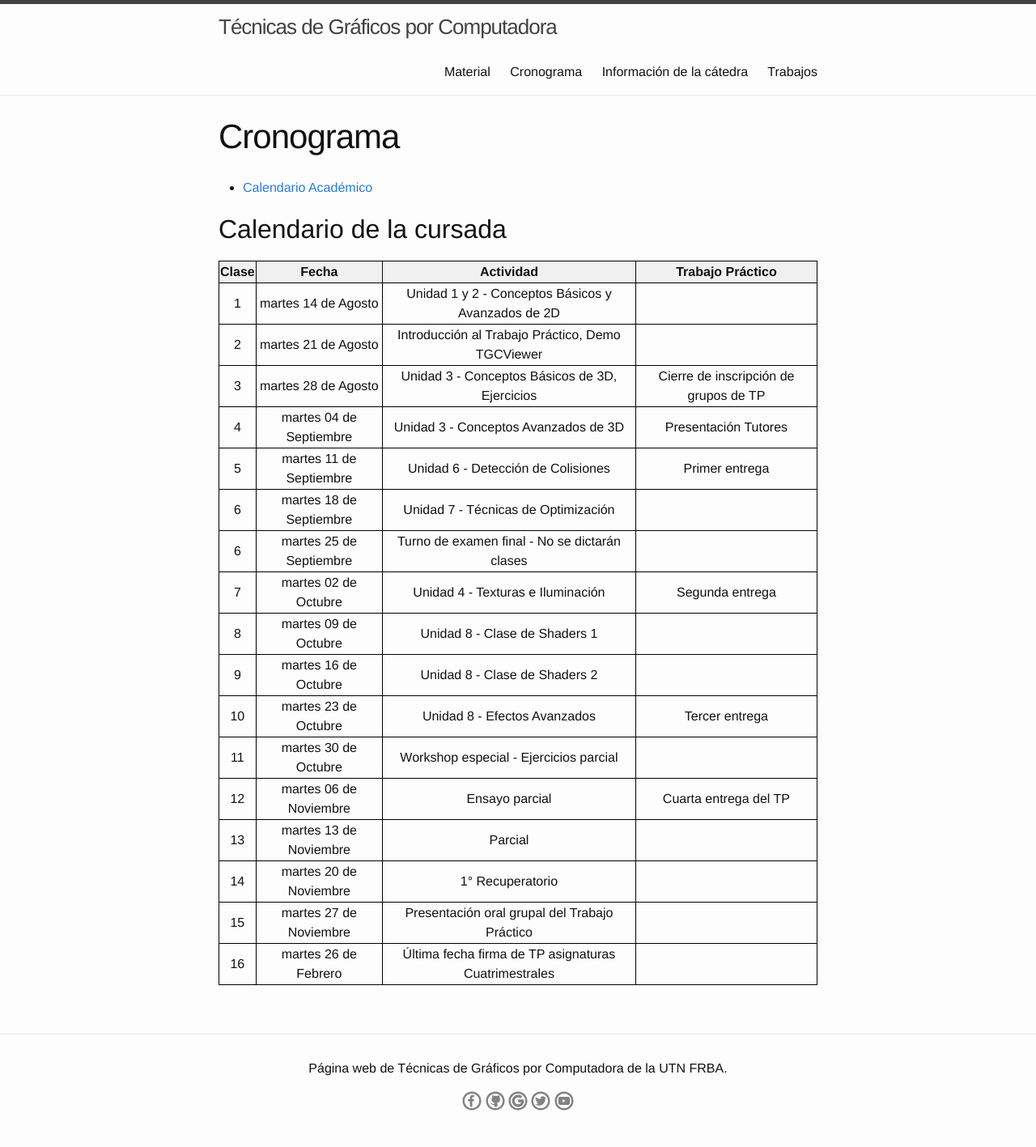
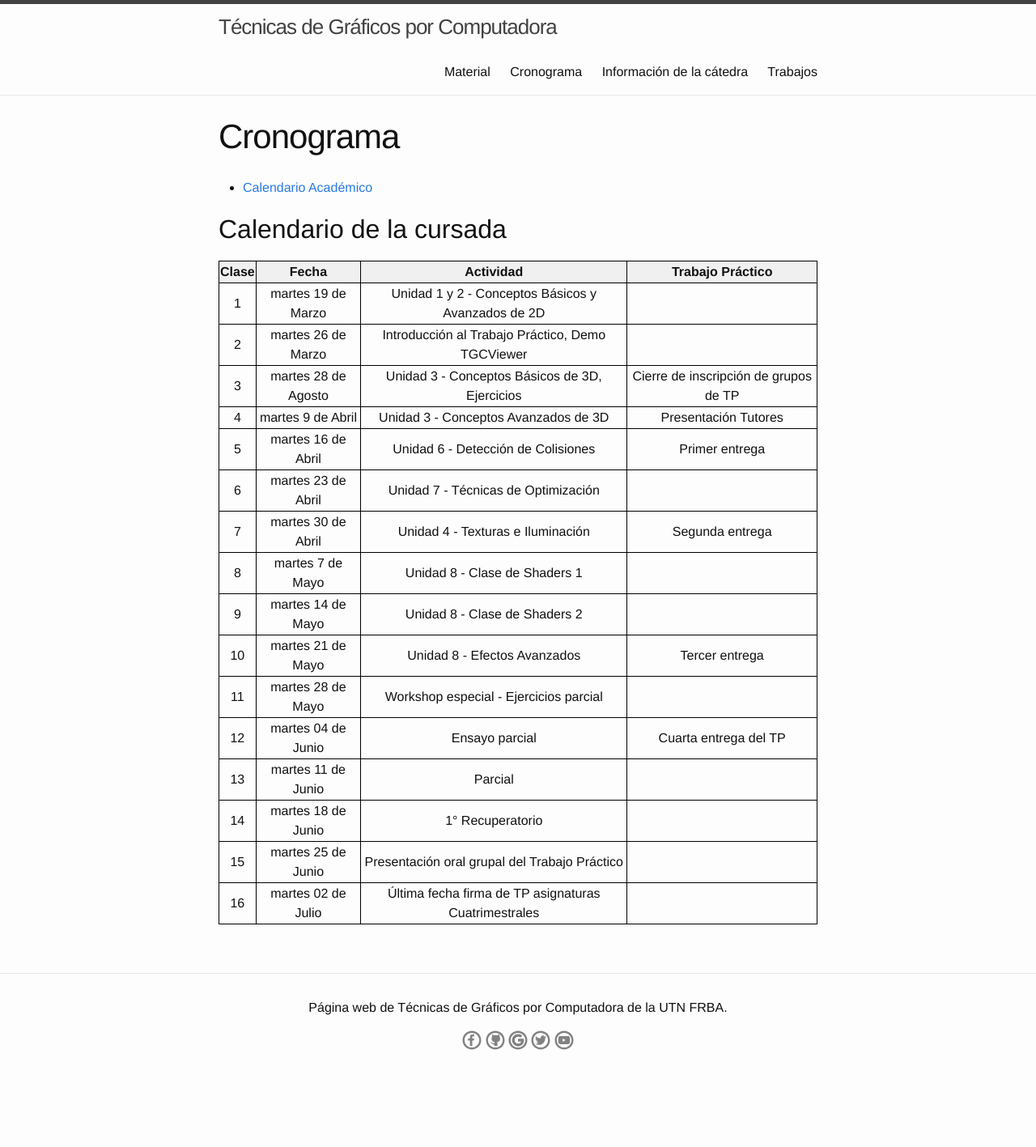
Before and after one commit to tgc-utn/tgc-utn.github.io, a Jekyll site: the page built from cronograma/index.md, in a window 1280 px wide. Shown: the whole page at 81% size. Built offline with Jekyll 4.4.1, drawn with Linux system fonts in a browser that asks for light colours; after the commit the page ends 1342 px from its top, so only the background shows below that.

Commit message:
Update index.md

```diff
--- a/cronograma/index.md
+++ b/cronograma/index.md
@@ -34,20 +34,19 @@ td{
 
 | Clase | Fecha               | Actividad    | Trabajo Práctico  |
 |:-----:|:-------------------:|:------------:|:-----------------:|
-|  1    | martes 14 de Agosto | Unidad 1 y 2 - Conceptos Básicos y Avanzados de 2D ||
-|  2    | martes 21 de Agosto | Introducción al Trabajo Práctico, Demo TGCViewer ||
+|  1    | martes 19 de Marzo | Unidad 1 y 2 - Conceptos Básicos y Avanzados de 2D ||
+|  2    | martes 26 de Marzo | Introducción al Trabajo Práctico, Demo TGCViewer ||
 |  3    | martes 28 de Agosto | Unidad 3 - Conceptos Básicos de 3D, Ejercicios | Cierre de inscripción de grupos de TP|
-|  4    | martes 04 de Septiembre | Unidad 3 - Conceptos Avanzados de 3D | Presentación Tutores|
-|  5    | martes 11 de Septiembre | Unidad 6 - Detección de Colisiones | Primer entrega|
-|  6    | martes 18 de Septiembre | Unidad 7 - Técnicas de Optimización ||
-|  6    | martes 25 de Septiembre | Turno de examen final - No se dictarán clases ||
-|  7    | martes 02 de Octubre | Unidad 4 - Texturas e Iluminación | Segunda entrega|
-|  8    | martes 09 de Octubre | Unidad 8 - Clase de Shaders 1 ||
-|  9    | martes 16 de Octubre | Unidad 8 - Clase de Shaders 2 ||
-| 10    | martes 23 de Octubre | Unidad 8 - Efectos Avanzados | Tercer entrega|
-| 11    | martes 30 de Octubre | Workshop especial - Ejercicios parcial||
-| 12    | martes 06 de Noviembre | Ensayo parcial | Cuarta entrega del TP |
-| 13    | martes 13 de Noviembre | Parcial ||
-| 14    | martes 20 de Noviembre | 1° Recuperatorio ||
-| 15    | martes 27 de Noviembre | Presentación oral grupal del Trabajo Práctico ||
-| 16    | martes 26 de Febrero | Última fecha firma de TP asignaturas Cuatrimestrales ||
+|  4    | martes 9 de Abril | Unidad 3 - Conceptos Avanzados de 3D | Presentación Tutores|
+|  5    | martes 16 de Abril | Unidad 6 - Detección de Colisiones | Primer entrega|
+|  6    | martes 23 de Abril | Unidad 7 - Técnicas de Optimización ||
+|  7    | martes 30 de Abril | Unidad 4 - Texturas e Iluminación | Segunda entrega|
+|  8    | martes 7 de Mayo | Unidad 8 - Clase de Shaders 1 ||
+|  9    | martes 14 de Mayo | Unidad 8 - Clase de Shaders 2 ||
+| 10    | martes 21 de Mayo | Unidad 8 - Efectos Avanzados | Tercer entrega|
+| 11    | martes 28 de Mayo | Workshop especial - Ejercicios parcial||
+| 12    | martes 04 de Junio | Ensayo parcial | Cuarta entrega del TP |
+| 13    | martes 11 de Junio | Parcial ||
+| 14    | martes 18 de Junio | 1° Recuperatorio ||
+| 15    | martes 25 de Junio | Presentación oral grupal del Trabajo Práctico ||
+| 16    | martes 02 de Julio | Última fecha firma de TP asignaturas Cuatrimestrales ||
```
